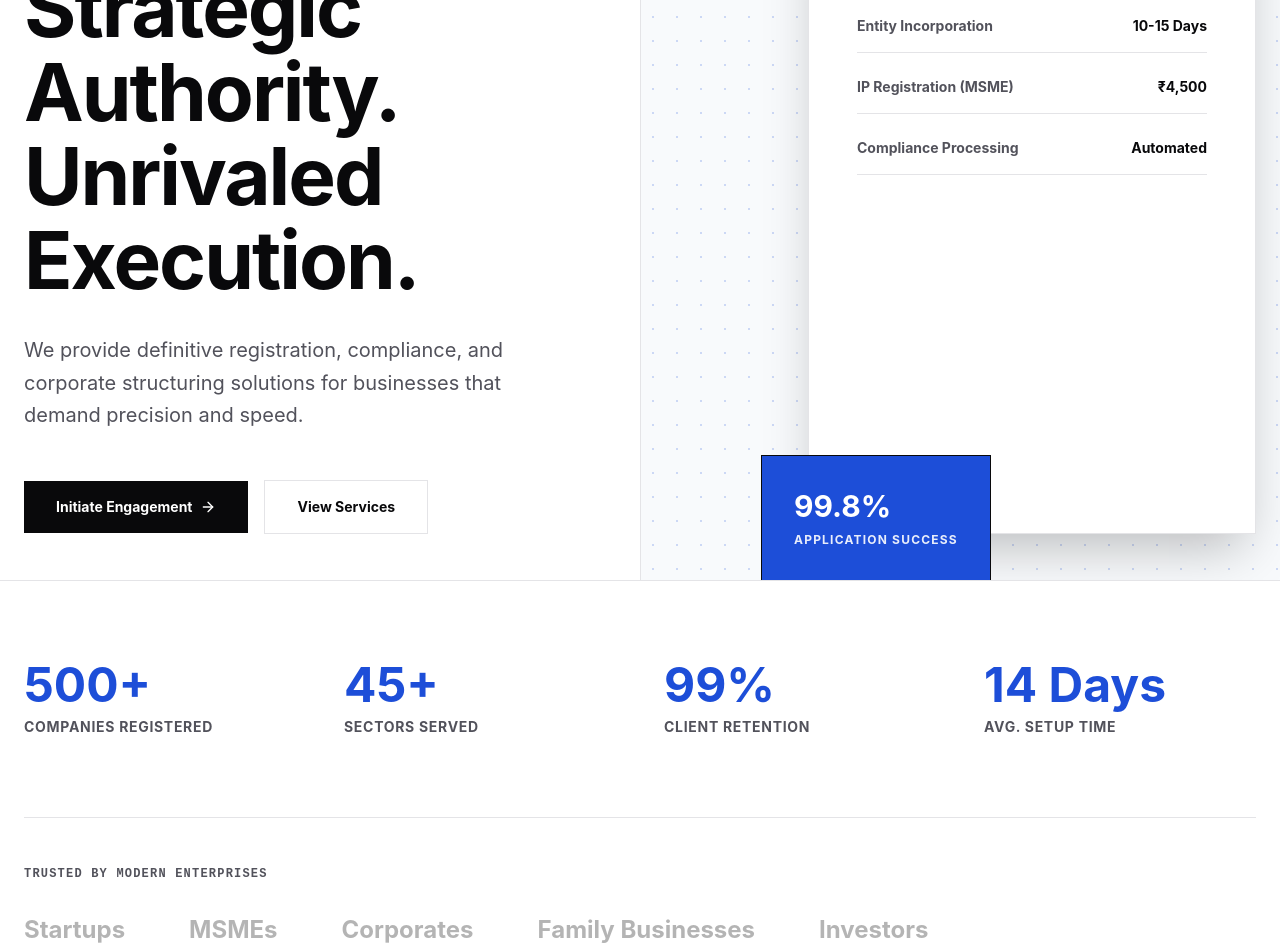
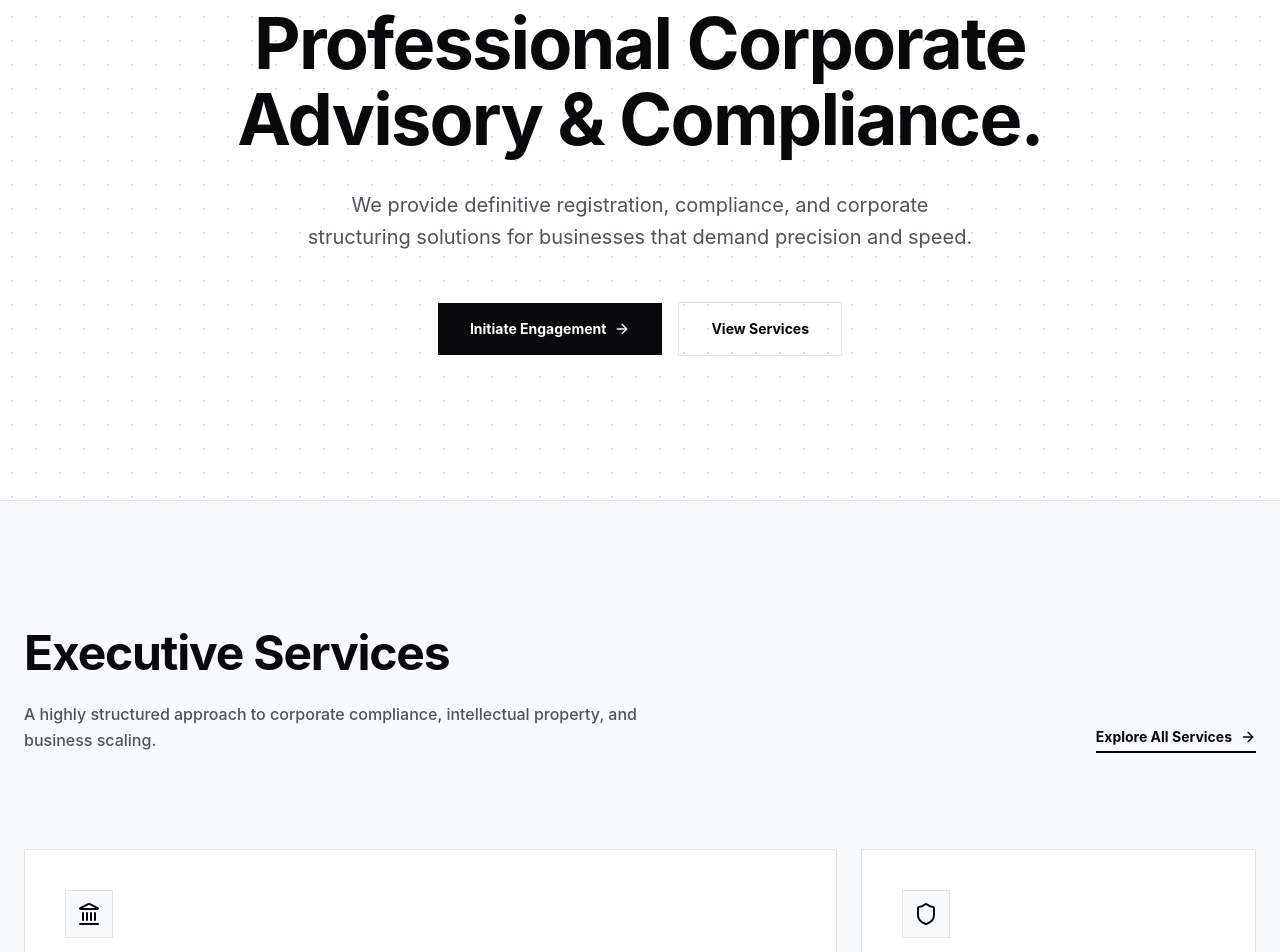
Before and after one commit to thesterlingadvisory-web/thesterlingadvisory, a React (Vite) app in the folder frontend/: page / in a window 1280 px wide. Shown: the part 220-1172 px from the top of the page. Built offline with nearby package versions, Linux system fonts and the light colour scheme.

Commit message:
refactor: clean up homepage and add category filtering

```diff
--- a/frontend/src/pages/public/Home.jsx
+++ b/frontend/src/pages/public/Home.jsx
@@ -1,78 +1,39 @@
-import React, { useState, useEffect } from 'react';
+import React from 'react';
 import { Link } from 'react-router-dom';
 import { motion } from 'framer-motion';
-import { ArrowRight, BarChart2, Shield, Landmark, TrendingUp, Users, CheckCircle2, ChevronRight } from 'lucide-react';
+import { ArrowRight, BarChart2, Shield, Landmark, ChevronRight } from 'lucide-react';
 
 const FADE_UP = {
   hidden: { opacity: 0, y: 30 },
   visible: { opacity: 1, y: 0, transition: { duration: 0.6, ease: "easeOut" } }
 };
 
-// Counter Component for Trust Metrics
-const Counter = ({ end, suffix = "", title }) => {
-  const [count, setCount] = useState(0);
-
-  useEffect(() => {
-    let start = 0;
-    const duration = 2000;
-    const increment = end / (duration / 16);
-
-    const timer = setInterval(() => {
-      start += increment;
-      if (start >= end) {
-        setCount(end);
-        clearInterval(timer);
-      } else {
-        setCount(Math.floor(start));
-      }
-    }, 16);
-    return () => clearInterval(timer);
-  }, [end]);
-
-  return (
-    <div className="flex flex-col">
-      <span className="text-4xl md:text-5xl font-heading font-bold text-accent mb-2">
-        {count}{suffix}
-      </span>
-      <span className="text-sm font-bold text-text-muted uppercase tracking-wider">{title}</span>
-    </div>
-  );
-};
-
 export default function Home() {
   return (
     <div className="w-full bg-primary selection:bg-text-main selection:text-white">
-      {/* 1. Hero Section (Dynamic 2-Column) */}
-      <section className="relative min-h-[90vh] flex items-center overflow-hidden border-b border-border-main">
-        {/* Abstract Background Element for the right column */}
-        <div className="hidden lg:block absolute right-0 top-0 w-1/2 h-full bg-secondary border-l border-border-main z-0">
+      {/* 1. Hero Section */}
+      <section className="relative min-h-[80vh] flex items-center overflow-hidden border-b border-border-main bg-white">
+        {/* Abstract Background Element */}
+        <div className="absolute inset-0 z-0">
           <div className="absolute inset-0 opacity-20 bg-[radial-gradient(#1D4ED8_1px,transparent_1px)] [background-size:24px_24px]"></div>
         </div>
 
-        <div className="relative z-10 w-full max-w-7xl mx-auto px-6 grid grid-cols-1 lg:grid-cols-2 gap-16 lg:gap-24 items-center">
-
-          <div className="pt-20 lg:pt-0">
-            <motion.div
-              initial={{ opacity: 0 }} animate={{ opacity: 1 }} transition={{ duration: 0.8 }}
-              className="inline-flex items-center gap-2 px-3 py-1 bg-secondary border border-border-main text-xs font-mono font-bold tracking-widest uppercase mb-8"
-            >
-              <span className="w-2 h-2 bg-accent rounded-none"></span> Top Tier Advisory
-            </motion.div>
+        <div className="relative z-10 w-full max-w-4xl mx-auto px-6 text-center">
           <motion.h1
             initial="hidden" animate="visible" variants={FADE_UP}
-              className="text-5xl md:text-7xl lg:text-[5rem] font-heading font-bold leading-[1.05] tracking-tight text-text-main mb-8"
+            className="text-5xl md:text-7xl font-heading font-bold leading-[1.05] tracking-tight text-text-main mb-8"
           >
-              Strategic Authority. <br className="hidden md:block"/> Unrivaled Execution.
+            Professional Corporate Advisory & Compliance.
           </motion.h1>
           <motion.p
             initial={{ opacity: 0 }} animate={{ opacity: 1 }} transition={{ delay: 0.3, duration: 0.8 }}
-              className="text-lg md:text-xl text-text-muted leading-relaxed mb-12 max-w-lg"
+            className="text-lg md:text-xl text-text-muted leading-relaxed mb-12 mx-auto max-w-2xl"
           >
             We provide definitive registration, compliance, and corporate structuring solutions for businesses that demand precision and speed.
           </motion.p>
           <motion.div
             initial={{ opacity: 0, y: 20 }} animate={{ opacity: 1, y: 0 }} transition={{ delay: 0.5 }}
-              className="flex flex-col sm:flex-row items-center gap-4"
+            className="flex flex-col sm:flex-row items-center justify-center gap-4"
           >
             <Link to="/contact" className="group w-full sm:w-auto px-8 py-4 bg-text-main text-white text-sm font-bold hover:bg-accent transition-colors duration-300 rounded-none flex items-center justify-center gap-2">
               Initiate Engagement <ArrowRight size={16} className="group-hover:translate-x-1 transition-transform duration-300" />
@@ -82,56 +43,9 @@ export default function Home() {
             </Link>
           </motion.div>
         </div>
-
-          <motion.div
-            initial={{ opacity: 0, x: 50 }} animate={{ opacity: 1, x: 0 }} transition={{ delay: 0.4, duration: 0.8 }}
-            className="hidden lg:flex justify-end h-full relative"
-          >
-             <div className="bg-white border border-border-main p-12 shadow-2xl relative w-full max-w-md">
-                <h3 className="text-xl font-heading font-bold mb-8">Corporate Setup Intelligence</h3>
-                <div className="space-y-6">
-                  {[
-                    { label: "Entity Incorporation", val: "10-15 Days" },
-                    { label: "IP Registration (MSME)", val: "₹4,500" },
-                    { label: "Compliance Processing", val: "Automated" }
-                  ].map((item, i) => (
-                    <div key={i} className="flex justify-between items-center border-b border-border-main pb-4">
-                      <span className="text-sm font-bold text-text-muted">{item.label}</span>
-                      <span className="text-sm font-bold text-text-main">{item.val}</span>
-                    </div>
-                  ))}
-                </div>
-                <div className="mt-12 absolute -left-12 -bottom-12 bg-accent text-white p-8 border border-text-main">
-                  <p className="text-3xl font-heading font-bold mb-2">99.8%</p>
-                  <p className="text-xs font-bold uppercase tracking-widest opacity-90">Application Success</p>
-                </div>
-             </div>
-          </motion.div>
-        </div>
       </section>
 
-      {/* 2. Trust Metrics & Logos */}
-      <section className="py-20 border-b border-border-main bg-white">
-        <div className="max-w-7xl mx-auto px-6">
-          <div className="grid grid-cols-2 md:grid-cols-4 gap-12 mb-20">
-            <Counter end={500} suffix="+" title="Companies Registered" />
-            <Counter end={45} suffix="+" title="Sectors Served" />
-            <Counter end={99} suffix="%" title="Client Retention" />
-            <Counter end={14} suffix=" Days" title="Avg. Setup Time" />
-          </div>
-
-          <p className="text-xs font-mono font-bold tracking-widest uppercase text-text-muted mb-8 border-t border-border-main pt-12">Trusted By Modern Enterprises</p>
-          <div className="flex flex-wrap gap-8 md:gap-16 opacity-30 grayscale font-heading text-xl md:text-2xl font-bold">
-            <span>Startups</span>
-            <span>MSMEs</span>
-            <span>Corporates</span>
-            <span>Family Businesses</span>
-            <span>Investors</span>
-          </div>
-        </div>
-      </section>
-
-      {/* 3. Executive Services (Bento Box) */}
+      {/* 2. Executive Services (Bento Box) */}
       <section className="py-32 bg-secondary">
         <div className="max-w-7xl mx-auto px-6">
           <div className="mb-16 md:mb-24 flex flex-col md:flex-row md:items-end justify-between gap-8">
@@ -150,7 +64,7 @@ export default function Home() {
           <div className="grid grid-cols-1 md:grid-cols-3 gap-6">
 
             {/* Large Card */}
-            <Link to="/services" className="group col-span-1 md:col-span-2 p-10 bg-white border border-border-main hover:border-accent transition-colors duration-300 flex flex-col justify-between min-h-[300px]">
+            <Link to="/services?category=business-registrations" className="group col-span-1 md:col-span-2 p-10 bg-white border border-border-main hover:border-accent transition-colors duration-300 flex flex-col justify-between min-h-[300px]">
               <div className="w-12 h-12 bg-secondary border border-border-main flex items-center justify-center text-text-main mb-8 group-hover:bg-accent group-hover:text-white group-hover:border-accent transition-colors duration-300">
                 <Landmark/>
               </div>
@@ -164,7 +78,7 @@ export default function Home() {
             </Link>
 
             {/* Square Card 1 */}
-            <Link to="/services" className="group col-span-1 p-10 bg-white border border-border-main hover:border-accent transition-colors duration-300 flex flex-col">
+            <Link to="/services?category=intellectual-property" className="group col-span-1 p-10 bg-white border border-border-main hover:border-accent transition-colors duration-300 flex flex-col">
               <div className="w-12 h-12 bg-secondary border border-border-main flex items-center justify-center text-text-main mb-8 group-hover:bg-accent group-hover:text-white group-hover:border-accent transition-colors duration-300">
                 <Shield/>
               </div>
@@ -176,7 +90,7 @@ export default function Home() {
             </Link>
 
             {/* Square Card 2 */}
-            <Link to="/services" className="group col-span-1 p-10 bg-white border border-border-main hover:border-accent transition-colors duration-300 flex flex-col">
+            <Link to="/services?category=tax-registrations" className="group col-span-1 p-10 bg-white border border-border-main hover:border-accent transition-colors duration-300 flex flex-col">
               <div className="w-12 h-12 bg-secondary border border-border-main flex items-center justify-center text-text-main mb-8 group-hover:bg-accent group-hover:text-white group-hover:border-accent transition-colors duration-300">
                 <BarChart2/>
               </div>
@@ -202,12 +116,12 @@ export default function Home() {
         </div>
       </section>
 
-      {/* 4. Call To Action */}
+      {/* 3. Call To Action */}
       <section className="py-32 bg-text-main text-white">
         <div className="max-w-4xl mx-auto px-6 text-center">
-          <h2 className="text-5xl md:text-7xl font-heading font-bold mb-8 tracking-tight">Ready to Dominate?</h2>
+          <h2 className="text-5xl md:text-7xl font-heading font-bold mb-8 tracking-tight">Partner with Sterling Advisory.</h2>
           <p className="text-gray-400 mb-12 max-w-xl mx-auto text-lg font-medium">
-            Partner with Sterling Advisory for definitive, zero-error corporate execution.
+            Professional corporate services and definitive compliance solutions.
           </p>
           <Link to="/contact" className="inline-flex items-center justify-center px-8 py-4 text-sm font-bold text-text-main bg-white hover:bg-accent hover:text-white transition-colors rounded-none">
             Book a Consultation
```
Also changed, not shown: frontend/src/pages/public/Services.jsx (+20 -4 lines). Lines whose indentation alone changed are shown as unchanged.
